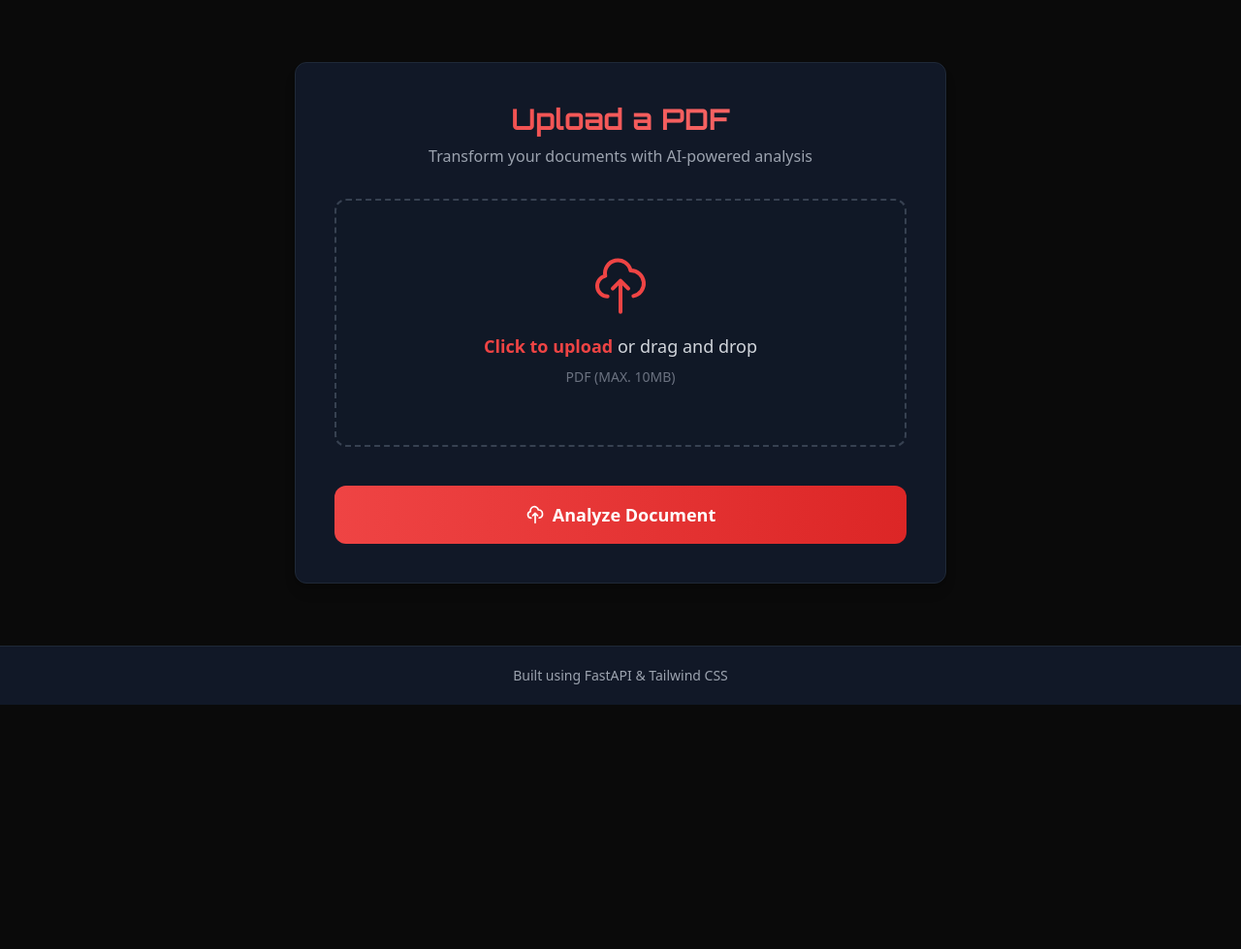
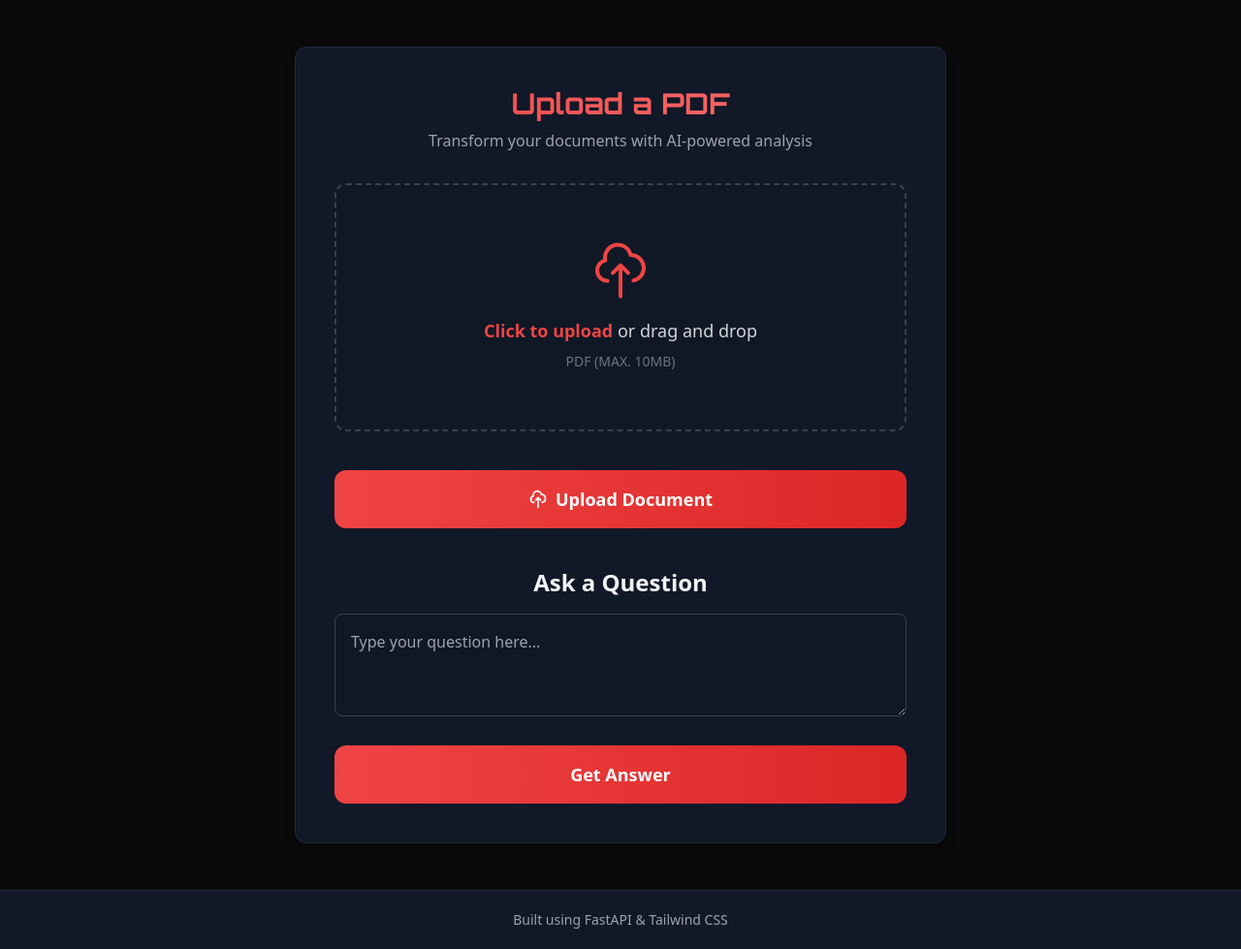
Before and after one commit to ku5ha1/document, a FastAPI app: page / in a window 1280 px wide. Shown: the part 73-1052 px from the top of the page at 97% size. Before the commit the page ends 800 px from the top, so only its background shows below. Run offline with FastAPI, Linux system fonts and the light colour scheme; some libraries are stand-ins or nearby versions.

Commit message:
ask template render

```diff
--- a/app/main.py
+++ b/app/main.py
@@ -1,4 +1,4 @@
-from fastapi import FastAPI, Request, UploadFile, HTTPException
+from fastapi import FastAPI, Request, UploadFile, HTTPException, Form
 from fastapi.templating import Jinja2Templates
 from fastapi.staticfiles import StaticFiles
 import os, uuid
@@ -78,15 +78,15 @@
             status_code=500
         )
 
-@app.post('/ask')
-async def ask_question(question: str):
-    question = question
+@app.post("/ask")
+async def ask_question(request: Request, question: str = Form(...)):
     processed_dir = "data/processed"
     txt_files = [os.path.join(processed_dir, f) for f in os.listdir(processed_dir) if f.endswith(".txt")]
     latest_file = max(txt_files, key=os.path.getctime)
 
     with open(latest_file, "r", encoding="utf-8") as f:
         text = f.read()
+
     chunks = split_text_into_chunks(text)
     store = create_vector_store(chunks=chunks)
     res = store.similarity_search(question, k=2)
@@ -94,7 +94,7 @@
     context = "\n\n".join([doc.page_content for doc in res])
 
     prompt = f"""
-    Based on the following context - answer this question thouroughly and accurately.
+    Based on the following context - answer this question thoroughly and accurately.
 
     Context: {context}
     Question: {question}
@@ -104,12 +104,22 @@
     try:
         llm = ChatGoogleGenerativeAI(model="gemini-1.5-flash", temperature=0)
         answer = llm.invoke(prompt)
-        return {
-            "question" : question,
-            "answer": answer.content
-                }
+
+        return TEMPLATES.TemplateResponse(
+            "home.html",
+            {
+                "request": request,
+                "answer": answer.content,
+                "message": None
+            }
+        )
     except Exception as e:
-        raise HTTPException(
-            status_code=404,
-            detail="Could not generate response. Try again later."
+        return TEMPLATES.TemplateResponse(
+            "home.html",
+            {
+                "request": request,
+                "answer": None,
+                "message": f"Error: {str(e)}",
+                "message_type": "error"
+            }
         )
--- a/templates/home.html
+++ b/templates/home.html
@@ -19,11 +19,11 @@
         {% endif %}
 
         <!-- Upload Form -->
-        <form action="/upload" method="POST" enctype="multipart/form-data" class="space-y-6">
+        <form action="/upload" method="POST" enctype="multipart/form-data" class="space-y-6 mb-10">
             <div class="flex items-center justify-center w-full">
                 <label for="pdf-upload" class="upload-area flex flex-col items-center justify-center w-full h-64 border-2 border-dashed border-gray-700 rounded-xl cursor-pointer bg-gray-900/50 hover:bg-gray-800/50 transition-all duration-300">
                     <div class="flex flex-col items-center justify-center pt-5 pb-6">
-                        <svg class="w-16 h-16 mb-4 text-primary-red" fill="none" stroke="currentColor" viewBox="0 0 24 24" xmlns="http://www.w3.org/2000/svg">
+                        <svg class="w-16 h-16 mb-4 text-primary-red" fill="none" stroke="currentColor" viewBox="0 0 24 24">
                             <path stroke-linecap="round" stroke-linejoin="round" stroke-width="1.5" d="M7 16a4 4 0 01-.88-7.903A5 5 0 1115.9 6L16 6a5 5 0 011 9.9M15 13l-3-3m0 0l-3 3m3-3v12"></path>
                         </svg>
                         <p class="mb-2 text-lg text-gray-300"><span class="font-semibold text-primary-red">Click to upload</span> or drag and drop</p>
@@ -34,16 +34,37 @@
             </div>
 
             <div class="flex justify-center pt-4">
-                <button type="submit" class="btn-primary w-full px-6 py-4 font-bold rounded-xl focus:outline-none focus:ring-2 focus:ring-primary-red focus:ring-opacity-50 text-white text-lg">
+                <button type="submit" class="btn-primary w-full px-6 py-4 font-bold rounded-xl text-white text-lg">
                     <div class="flex items-center justify-center">
                         <svg xmlns="http://www.w3.org/2000/svg" class="h-5 w-5 mr-2" fill="none" viewBox="0 0 24 24" stroke="currentColor">
                             <path stroke-linecap="round" stroke-linejoin="round" stroke-width="2" d="M7 16a4 4 0 01-.88-7.903A5 5 0 1115.9 6L16 6a5 5 0 011 9.9M15 13l-3-3m0 0l-3 3m3-3v12" />
                         </svg>
-                        Analyze Document
+                        Upload Document
                     </div>
                 </button>
             </div>
         </form>
+
+        <!-- Ask Question Form -->
+        <h2 class="text-2xl font-semibold text-center mb-4">Ask a Question</h2>
+        <form action="/ask" method="POST" class="space-y-6">
+            <textarea name="question" rows="3" placeholder="Type your question here..." required
+                class="w-full p-4 rounded-lg bg-gray-900/50 border border-gray-700 text-gray-200 focus:ring-2 focus:ring-primary-red focus:outline-none"></textarea>
+
+            <div class="flex justify-center">
+                <button type="submit" class="btn-primary w-full px-6 py-4 font-bold rounded-xl text-white text-lg">
+                    Get Answer
+                </button>
+            </div>
+        </form>
+
+        <!-- Answer Display -->
+        {% if answer %}
+        <div class="mt-8 p-6 rounded-lg bg-gray-900/60 border border-gray-700">
+            <h3 class="text-xl font-bold text-primary-red mb-3">Answer:</h3>
+            <p class="text-gray-200 whitespace-pre-line">{{ answer }}</p>
+        </div>
+        {% endif %}
     </div>
 </div>
 {% endblock %}
```
